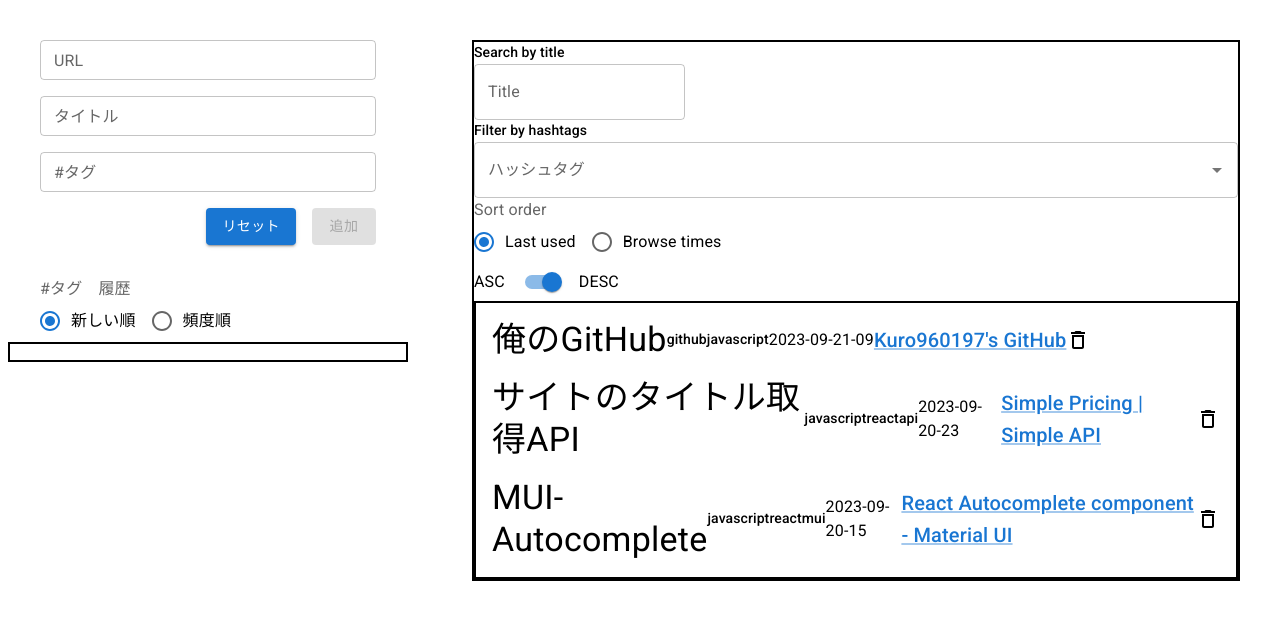
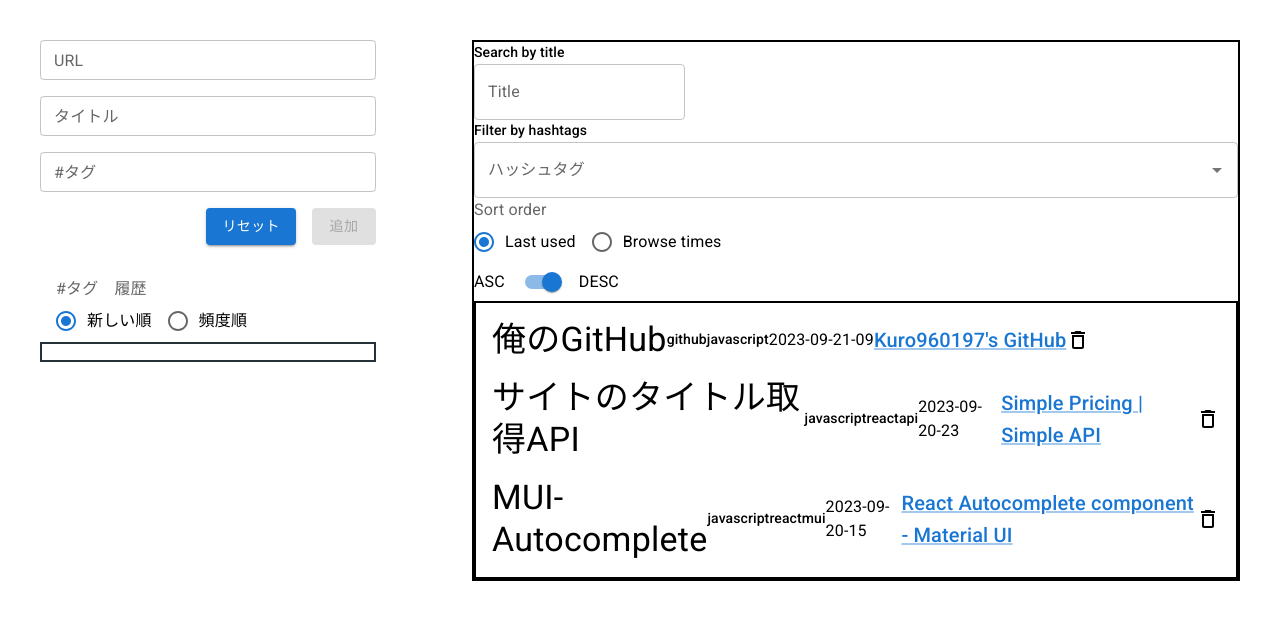
Before and after one commit to haru960197/YakusugiBookmark, a React (Create React App) app: page / in a window 1280 px wide. Shown: the top 620 px of the page. Built offline with nearby package versions, Linux system fonts and the light colour scheme.

Commit message:
[update] レイアウト調整

```diff
--- a/src/components/HashTagList.js
+++ b/src/components/HashTagList.js
@@ -2,15 +2,16 @@ import {
     List,
     ListItem,
     Typography,
-    Box
+    Box,
+    Stack
 } from "@mui/material";
 import HashTagsSorter from "./HashTagsSorter";
 
 export default function HashTagList({ hashTags, setHashTags }) {
     return (
-        <>
+        <Stack sx={{ margin: 4, marginTop: 0 }}>
             <HashTagsSorter hashTags={hashTags} setHashTags={setHashTags} />
-            <Box sx={{ border: 2, borderColor: "black" }}>
+            <Box sx={{ border: 2, borderColor: "#263238" }}>
                 <List>
                     {hashTags.map((hashTag) => (
                         <ListItem key={hashTag.name}>
@@ -21,6 +22,6 @@ export default function HashTagList({ hashTags, setHashTags }) {
                     ))}
                 </List>
             </Box>
-        </>
+        </Stack>
     );
 }
--- a/src/components/HashTagsSorter.js
+++ b/src/components/HashTagsSorter.js
@@ -27,7 +27,7 @@ export default function HashTagsSorter({ hashTags, setHashTags }) {
     }, [order]);
 
     return (
-        <Box sx={{ marginLeft: 4, marginRight: 4}}>
+        <Box sx={{ marginLeft: 2 }}>
             <FormControl>
                 <FormLabel>#タグ　履歴</FormLabel>
                 <RadioGroup
```
